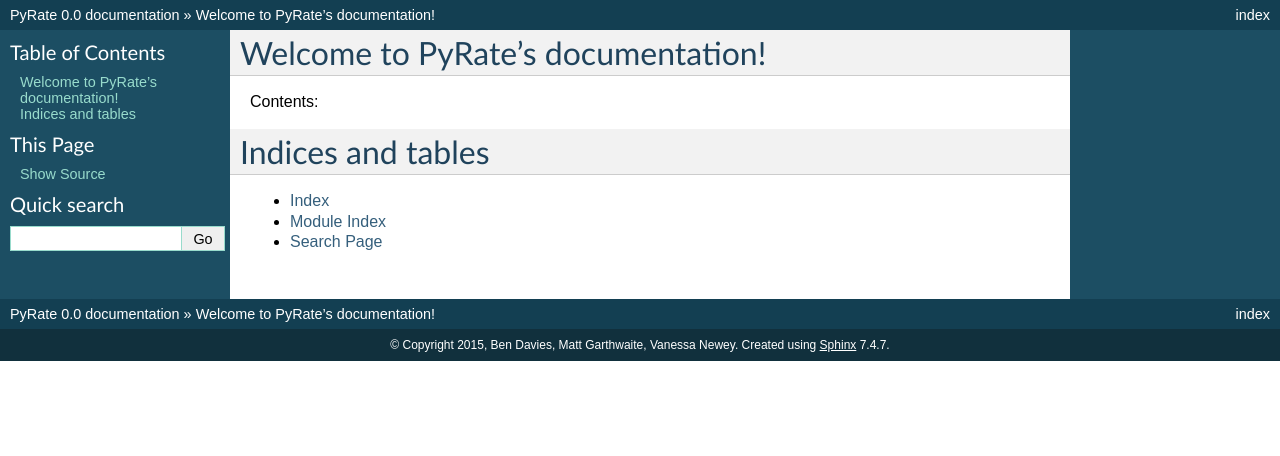
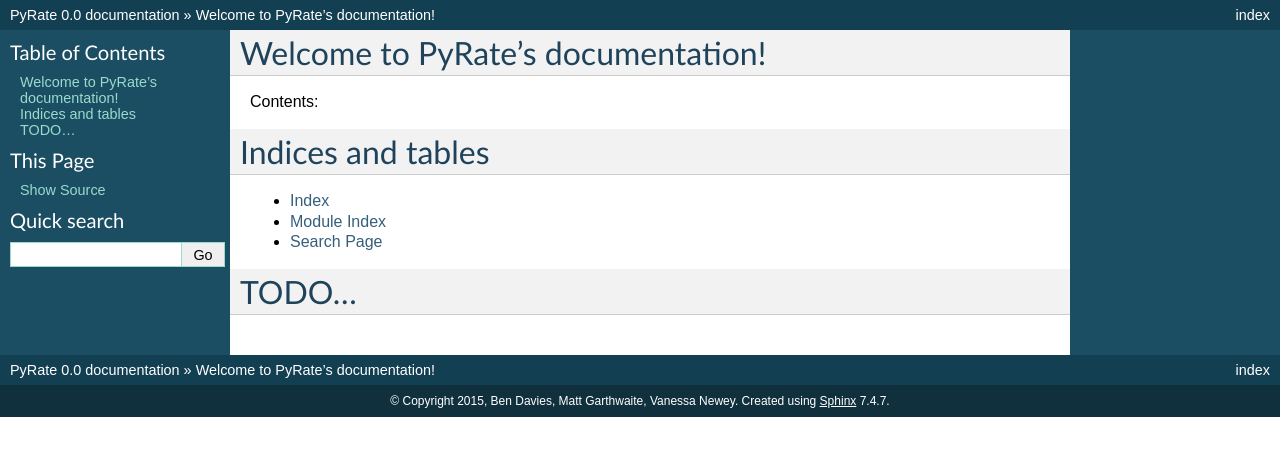
Before and after one commit to GeoscienceAustralia/PyRate, a Sphinx documentation site: the page built from doc/source/index.rst, in a window 1280 px wide. Shown: the top 456 px of the page. Built offline with Sphinx 7.4.7, drawn with Linux system fonts in a browser that asks for light colours.

Commit message:
Add todo items to documentation.

```diff
--- a/doc/source/conf.py
+++ b/doc/source/conf.py
@@ -35,6 +35,9 @@
     'sphinx.ext.mathjax',
     'sphinx.ext.viewcode',
 ]
+
+# do we make a todo list in the doco?
+todo_include_todos = True
 
 # Add any paths that contain templates here, relative to this directory.
 templates_path = ['_templates']
--- a/doc/source/index.rst
+++ b/doc/source/index.rst
@@ -19,3 +19,10 @@
 * :ref:`genindex`
 * :ref:`modindex`
 * :ref:`search`
+
+
+
+TODO...
+=======
+
+.. todolist::
```
